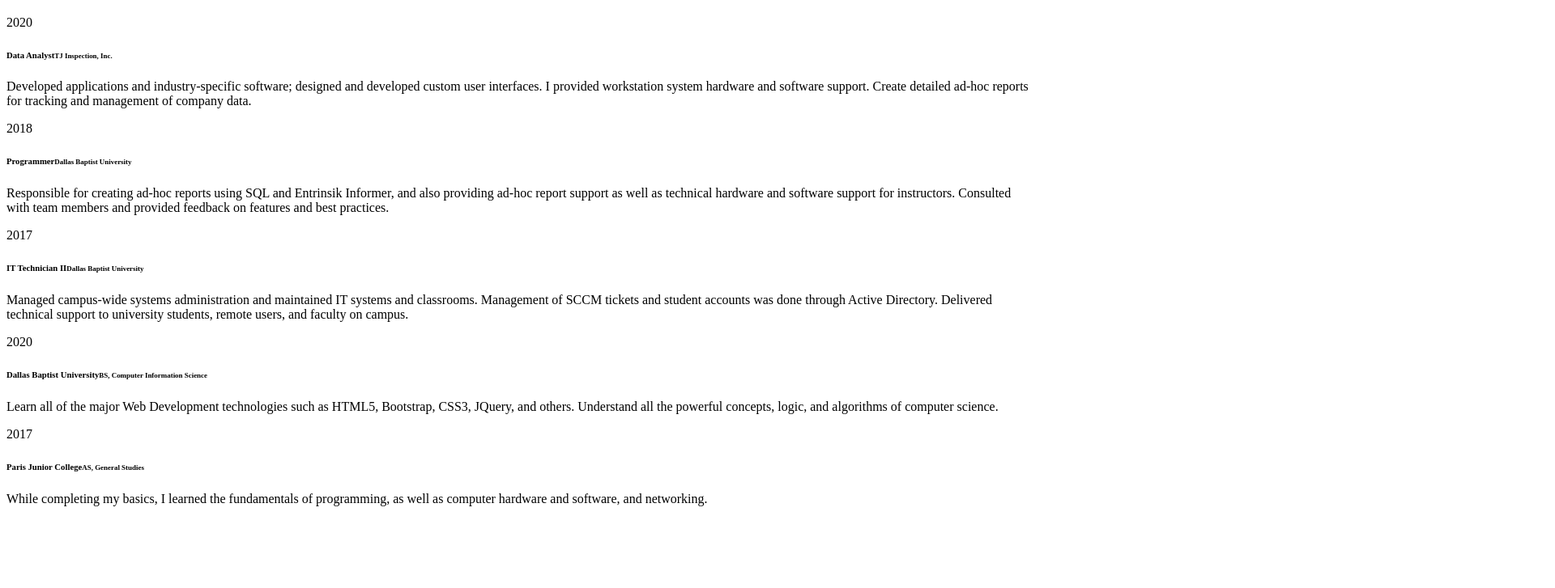
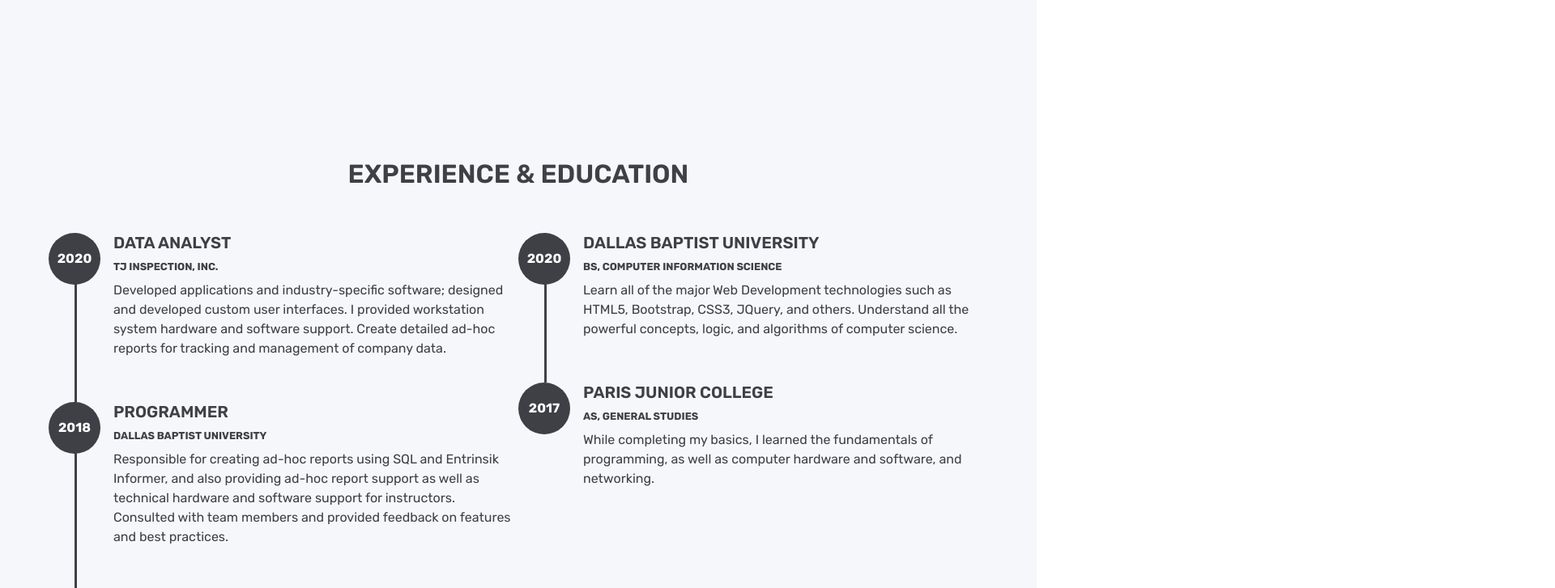
Before and after one commit to cbarnett427/test, a plain HTML site: page index.html in a window 1280 px wide. Shown: the part 1720-2447 px from the top of the page at 81% size, 1920 px wide, since content can reach past the window. Drawn offline with nearby package versions, Linux system fonts and the light colour scheme; the site is published under a folder, as on GitHub Pages, so addresses that start at the root find nothing.

Commit message:
Update index.html

```diff
--- a/index.html
+++ b/index.html
@@ -8,9 +8,9 @@
    <title>Clayton Barnett | Developer</title>
 
    <!-- Internal Links -->
-   <link rel="stylesheet" href="/css/styles.css">
-   <link rel="stylesheet" href="/css/stars.css">
-   <script src="script.js" async></script>
+   <link rel="stylesheet" href="./css/styles.css">
+   <link rel="stylesheet" href="./css/stars.css">
+   <script src="./script.js" async></script>
 
    <!-- External Links -->
    <!-- Font Awesome Icons -->
```
